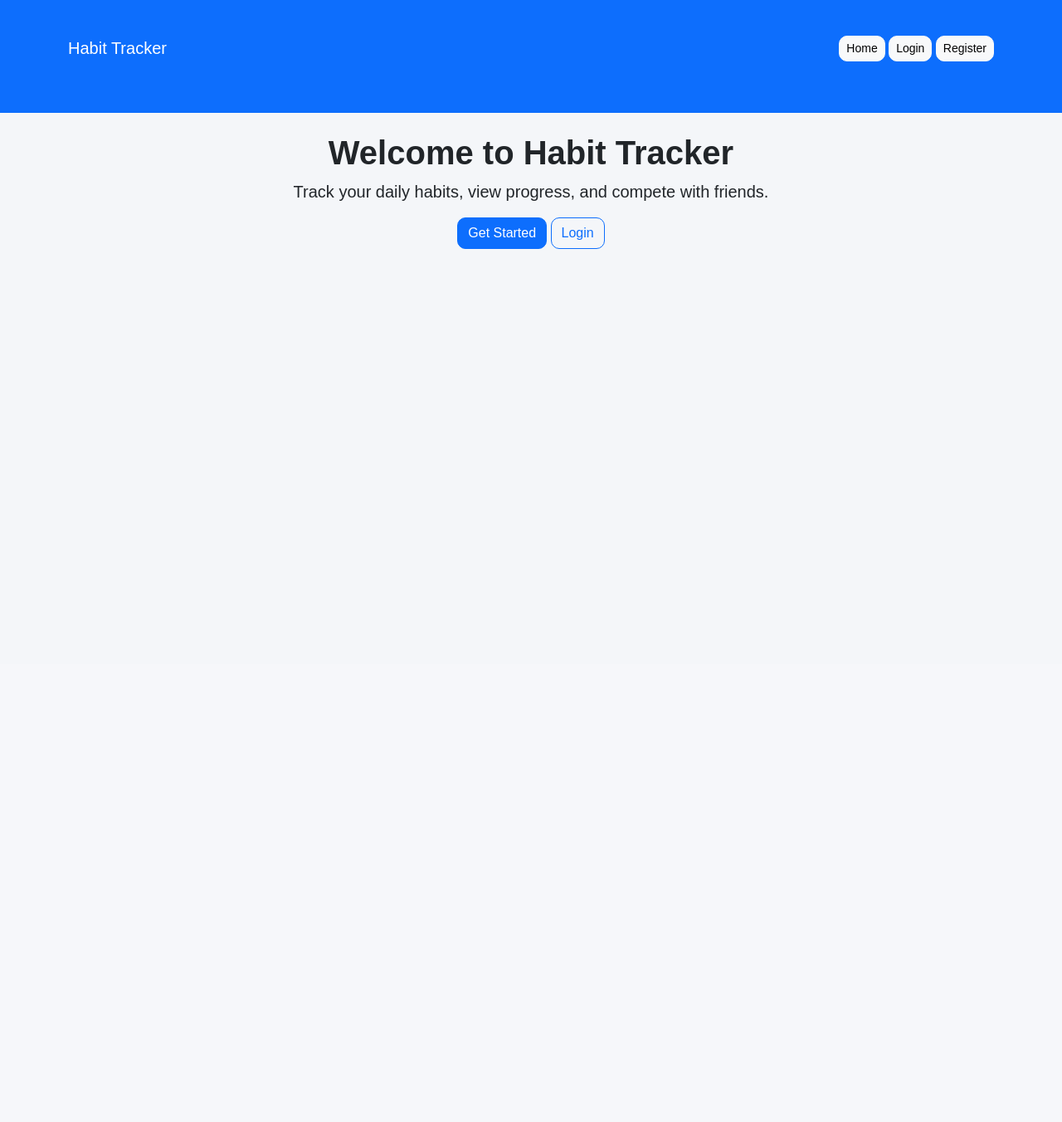
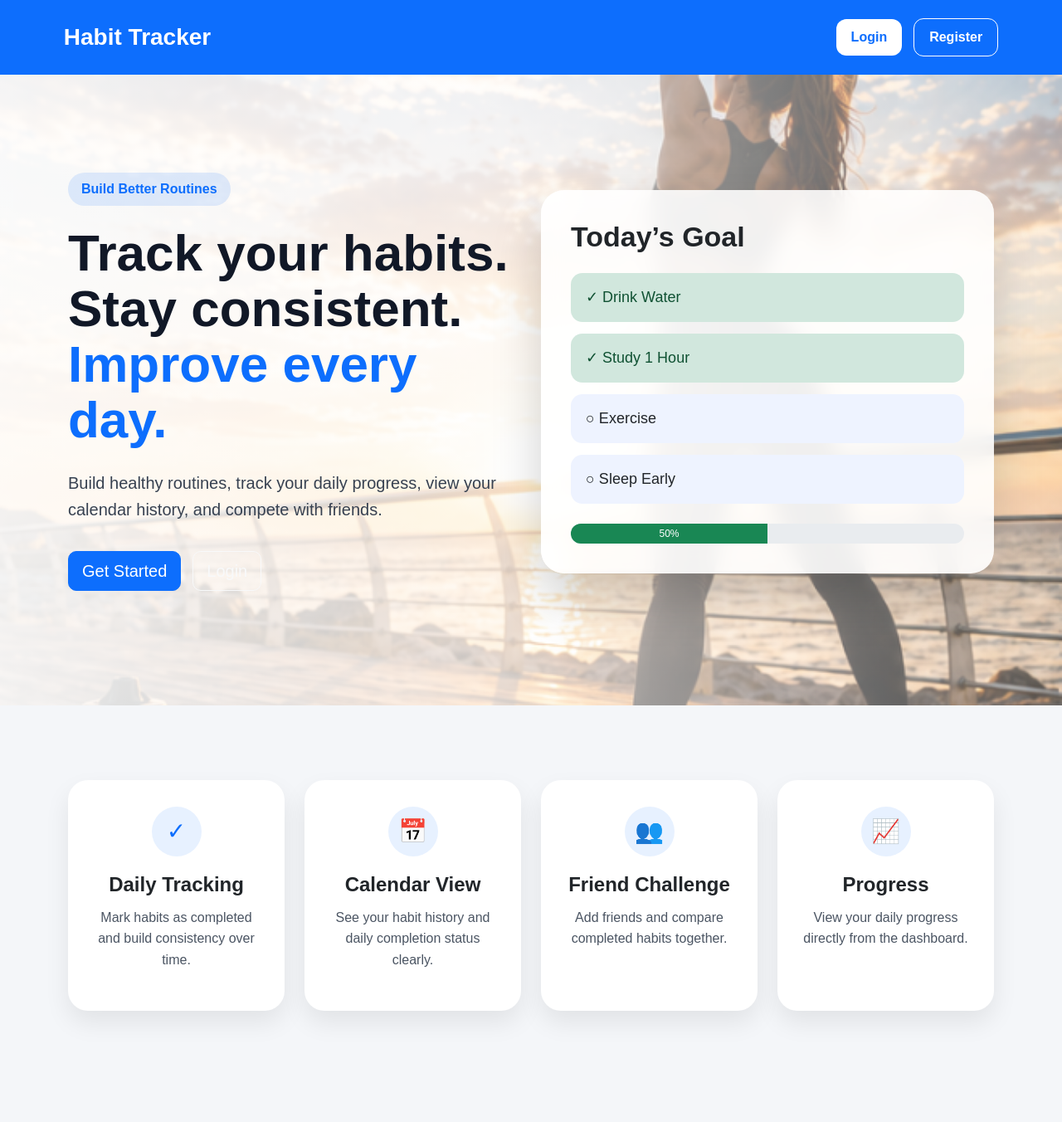
Before and after one commit to wenghengan-source/Agile-Web-Development-Project, a Flask app: page / in a window 1280 px wide. Shown: the whole page at 83% size. Before the commit the page ends 300 px from the top, so only its background shows below. Run offline with Flask 3, Linux system fonts and the light colour scheme.

Commit message:
Revamp index.html for Habit Tracker landing page
Replaced the old HTML structure with a new layout for the Habit Tracker landing page, including navigation, hero section, and feature section.

```diff
--- a/Habit-tracker/templates/index.html
+++ b/Habit-tracker/templates/index.html
@@ -1,17 +1,120 @@
-{% extends "base.html" %}
+<!DOCTYPE html>
+<html lang="en">
+<head>
+    <meta charset="UTF-8">
+    <meta name="viewport" content="width=device-width, initial-scale=1.0">
+    <title>Habit Tracker</title>
 
-{% block content %}
+    <link href="https://cdn.jsdelivr.net/npm/bootstrap@5.3.3/dist/css/bootstrap.min.css" rel="stylesheet">
+    <link rel="stylesheet" href="{{ url_for('static', filename='style.css') }}">
+</head>
 
-<div class="text-center">
-    <h1>Welcome to Habit Tracker</h1>
-    <p class="lead">Track your daily habits, view progress, and compete with friends.</p>
+<body class="landing-body">
 
-    {% if "user_id" in session %}
-        <a href="/dashboard" class="btn btn-primary">Go to Dashboard</a>
-    {% else %}
-        <a href="/register" class="btn btn-primary">Get Started</a>
-        <a href="/login" class="btn btn-outline-primary">Login</a>
-    {% endif %}
-</div>
+<nav class="landing-navbar">
+    <div class="landing-nav-container">
+        <a class="landing-logo" href="/">Habit Tracker</a>
 
-{% endblock %}
+        <div class="landing-nav-links">
+            {% if "user_id" in session %}
+                <a href="/dashboard" class="nav-link-custom">Dashboard</a>
+                <a href="/logout" class="nav-btn danger">Logout</a>
+            {% else %}
+                <a href="/login" class="nav-btn light">Login</a>
+                <a href="/register" class="nav-btn outline">Register</a>
+            {% endif %}
+        </div>
+    </div>
+</nav>
+
+<section class="hero-section">
+    <div class="hero-overlay"></div>
+
+    <div class="container hero-content">
+        <div class="row align-items-center">
+
+            <div class="col-lg-6">
+                <span class="hero-badge">Build Better Routines</span>
+
+                <h1 class="hero-title">
+                    Track your habits.<br>
+                    Stay consistent.<br>
+                    <span>Improve every day.</span>
+                </h1>
+
+                <p class="hero-text">
+                    Build healthy routines, track your daily progress,
+                    view your calendar history, and compete with friends.
+                </p>
+
+                <div class="hero-buttons">
+                    {% if "user_id" in session %}
+                        <a href="/dashboard" class="btn btn-primary btn-lg">Go to Dashboard</a>
+                    {% else %}
+                        <a href="/register" class="btn btn-primary btn-lg">Get Started</a>
+                        <a href="/login" class="btn btn-outline-light btn-lg">Login</a>
+                    {% endif %}
+                </div>
+            </div>
+
+            <div class="col-lg-6 mt-5 mt-lg-0">
+                <div class="hero-card">
+                    <h3>Today’s Goal</h3>
+
+                    <div class="mini-task completed">✓ Drink Water</div>
+                    <div class="mini-task completed">✓ Study 1 Hour</div>
+                    <div class="mini-task">○ Exercise</div>
+                    <div class="mini-task">○ Sleep Early</div>
+
+                    <div class="progress mt-4" style="height: 24px;">
+                        <div class="progress-bar bg-success" style="width: 50%;">50%</div>
+                    </div>
+                </div>
+            </div>
+
+        </div>
+    </div>
+</section>
+
+<section class="feature-section">
+    <div class="container">
+        <div class="row text-center">
+
+            <div class="col-md-3 mb-4">
+                <div class="feature-card">
+                    <div class="feature-icon">✓</div>
+                    <h4>Daily Tracking</h4>
+                    <p>Mark habits as completed and build consistency over time.</p>
+                </div>
+            </div>
+
+            <div class="col-md-3 mb-4">
+                <div class="feature-card">
+                    <div class="feature-icon">📅</div>
+                    <h4>Calendar View</h4>
+                    <p>See your habit history and daily completion status clearly.</p>
+                </div>
+            </div>
+
+            <div class="col-md-3 mb-4">
+                <div class="feature-card">
+                    <div class="feature-icon">👥</div>
+                    <h4>Friend Challenge</h4>
+                    <p>Add friends and compare completed habits together.</p>
+                </div>
+            </div>
+
+            <div class="col-md-3 mb-4">
+                <div class="feature-card">
+                    <div class="feature-icon">📈</div>
+                    <h4>Progress</h4>
+                    <p>View your daily progress directly from the dashboard.</p>
+                </div>
+            </div>
+
+        </div>
+    </div>
+</section>
+
+</body>
+</html>
```
